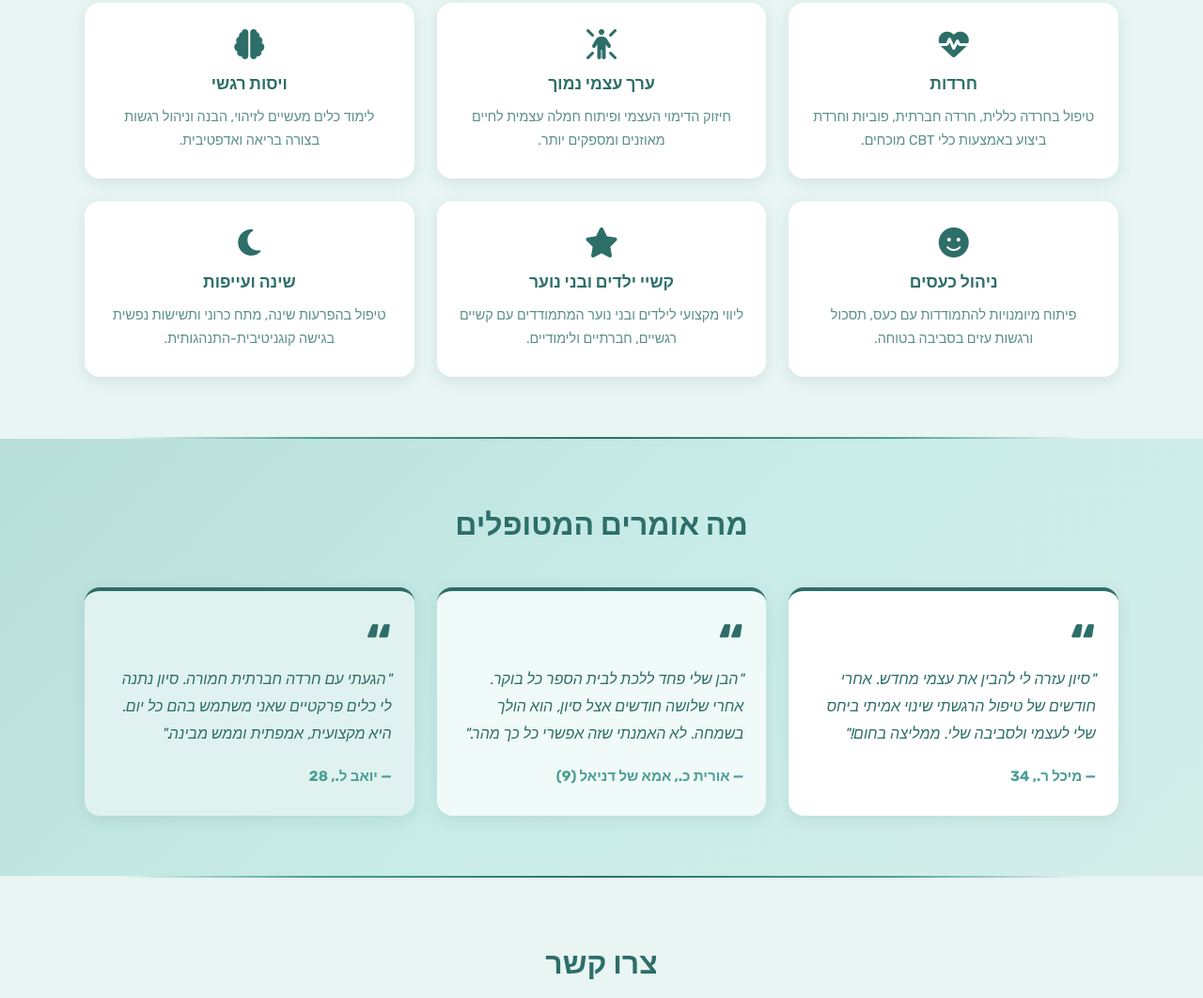
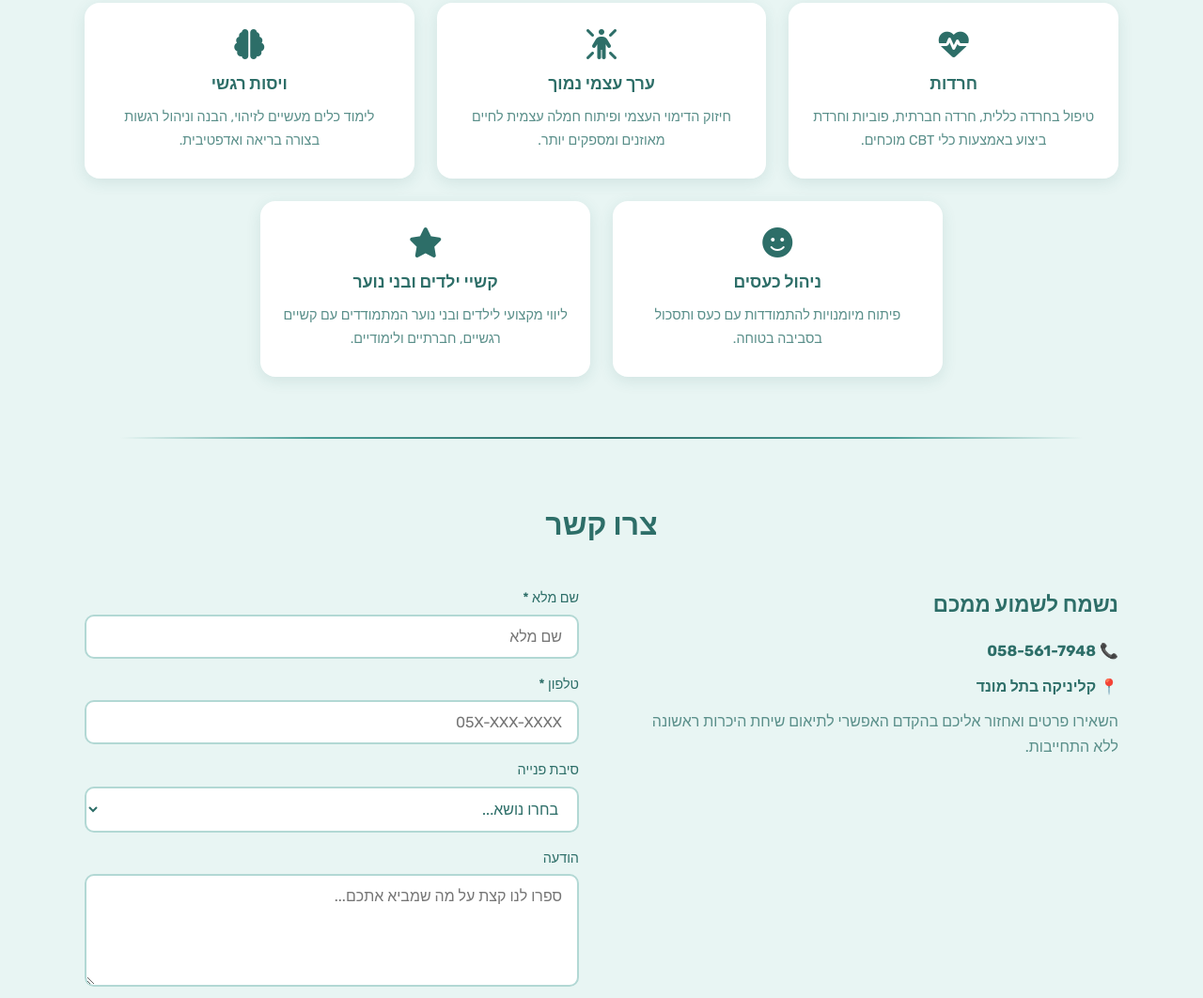
Before and after one commit to razgranot-dev/sivan-asraf, a plain HTML site: page index.html in a window 1280 px wide. Shown: the part 887-1949 px from the top of the page at 94% size. Drawn offline with Linux system fonts and the light colour scheme.

Commit message:
Add files via upload

```diff
--- a/index.html
+++ b/index.html
@@ -66,20 +66,27 @@
       gap: 24px;
     }
 
+    .grid-5 {
+      display: grid;
+      grid-template-columns: repeat(6, 1fr);
+      gap: 24px;
+    }
+
+    .grid-5 .treatment-card:nth-child(1) { grid-column: 1 / 3; }
+    .grid-5 .treatment-card:nth-child(2) { grid-column: 3 / 5; }
+    .grid-5 .treatment-card:nth-child(3) { grid-column: 5 / 7; }
+    .grid-5 .treatment-card:nth-child(4) { grid-column: 2 / 4; }
+    .grid-5 .treatment-card:nth-child(5) { grid-column: 4 / 6; }
+
     @media (max-width: 900px) {
-      .grid-3 {
-        grid-template-columns: repeat(2, 1fr);
-      }
+      .grid-3 { grid-template-columns: repeat(2, 1fr); }
+      .grid-5 { grid-template-columns: repeat(2, 1fr); }
+      .grid-5 .treatment-card:nth-child(n) { grid-column: auto; }
     }
 
     @media (max-width: 580px) {
-      .grid-3 {
-        grid-template-columns: 1fr;
-      }
-
-      h2.section-title {
-        font-size: 1.5rem;
-      }
+      .grid-3, .grid-5 { grid-template-columns: 1fr; }
+      h2.section-title { font-size: 1.5rem; }
     }
 
     /* ===== Navbar ===== */
@@ -456,7 +463,6 @@
       <span class="nav-brand">סיון אסרף | CBT</span>
       <ul class="nav-links">
         <li><a href="#treatments">תחומי טיפול</a></li>
-        <li><a href="#testimonials">המלצות</a></li>
         <li><a href="#contact">צרו קשר</a></li>
       </ul>
     </div>
@@ -479,7 +485,7 @@
   <section id="treatments">
     <div class="container">
       <h2 class="section-title">תחומי טיפול</h2>
-      <div class="grid-3">
+      <div class="grid-5">
         <div class="treatment-card">
           <i class="fa-solid fa-heart-pulse icon"></i>
           <h3>חרדות</h3>
@@ -498,41 +504,14 @@
         <div class="treatment-card">
           <i class="fa-solid fa-face-smile icon"></i>
           <h3>ניהול כעסים</h3>
-          <p>פיתוח מיומנויות להתמודדות עם כעס, תסכול ורגשות עזים בסביבה בטוחה.</p>
+          <p>פיתוח מיומנויות להתמודדות עם כעס ותסכול בסביבה בטוחה.</p>
         </div>
         <div class="treatment-card">
           <i class="fa-solid fa-star icon"></i>
           <h3>קשיי ילדים ובני נוער</h3>
           <p>ליווי מקצועי לילדים ובני נוער המתמודדים עם קשיים רגשיים, חברתיים ולימודיים.</p>
         </div>
-        <div class="treatment-card">
-          <i class="fa-solid fa-moon icon"></i>
-          <h3>שינה ועייפות</h3>
-          <p>טיפול בהפרעות שינה, מתח כרוני ותשישות נפשית בגישה קוגניטיבית-התנהגותית.</p>
-        </div>
-      </div>
-    </div>
-  </section>
 
-  <div class="wave-divider" aria-hidden="true"></div>
-
-  <!-- Testimonials -->
-  <section id="testimonials">
-    <div class="container">
-      <h2 class="section-title">מה אומרים המטופלים</h2>
-      <div class="grid-3">
-        <div class="testimonial-card">
-          <p class="quote">"סיון עזרה לי להבין את עצמי מחדש. אחרי חודשים של טיפול הרגשתי שינוי אמיתי ביחס שלי לעצמי ולסביבה שלי. ממליצה בחום!"</p>
-          <span class="author">— מיכל ר., 34</span>
-        </div>
-        <div class="testimonial-card">
-          <p class="quote">"הבן שלי פחד ללכת לבית הספר כל בוקר. אחרי שלושה חודשים אצל סיון, הוא הולך בשמחה. לא האמנתי שזה אפשרי כל כך מהר."</p>
-          <span class="author">— אורית כ., אמא של דניאל (9)</span>
-        </div>
-        <div class="testimonial-card">
-          <p class="quote">"הגעתי עם חרדה חברתית חמורה. סיון נתנה לי כלים פרקטיים שאני משתמש בהם כל יום. היא מקצועית, אמפתית וממש מבינה."</p>
-          <span class="author">— יואב ל., 28</span>
-        </div>
       </div>
     </div>
   </section>
```
